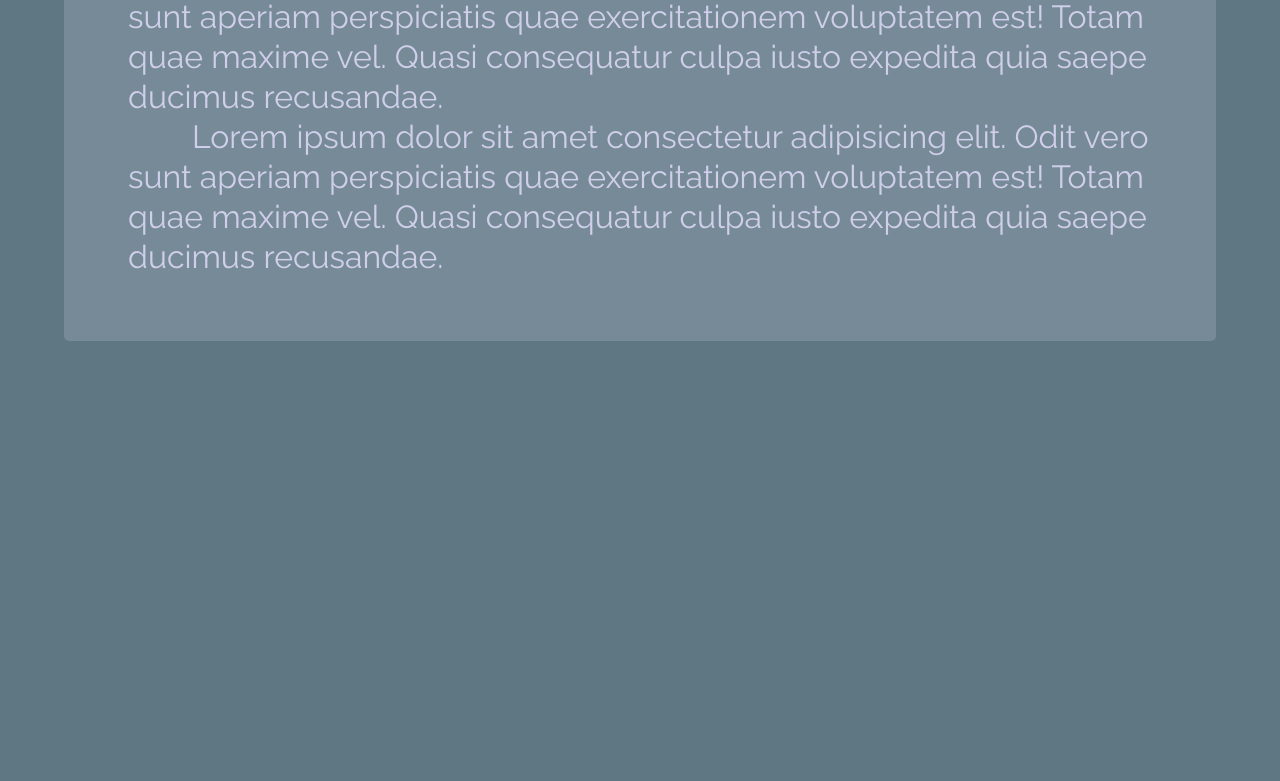
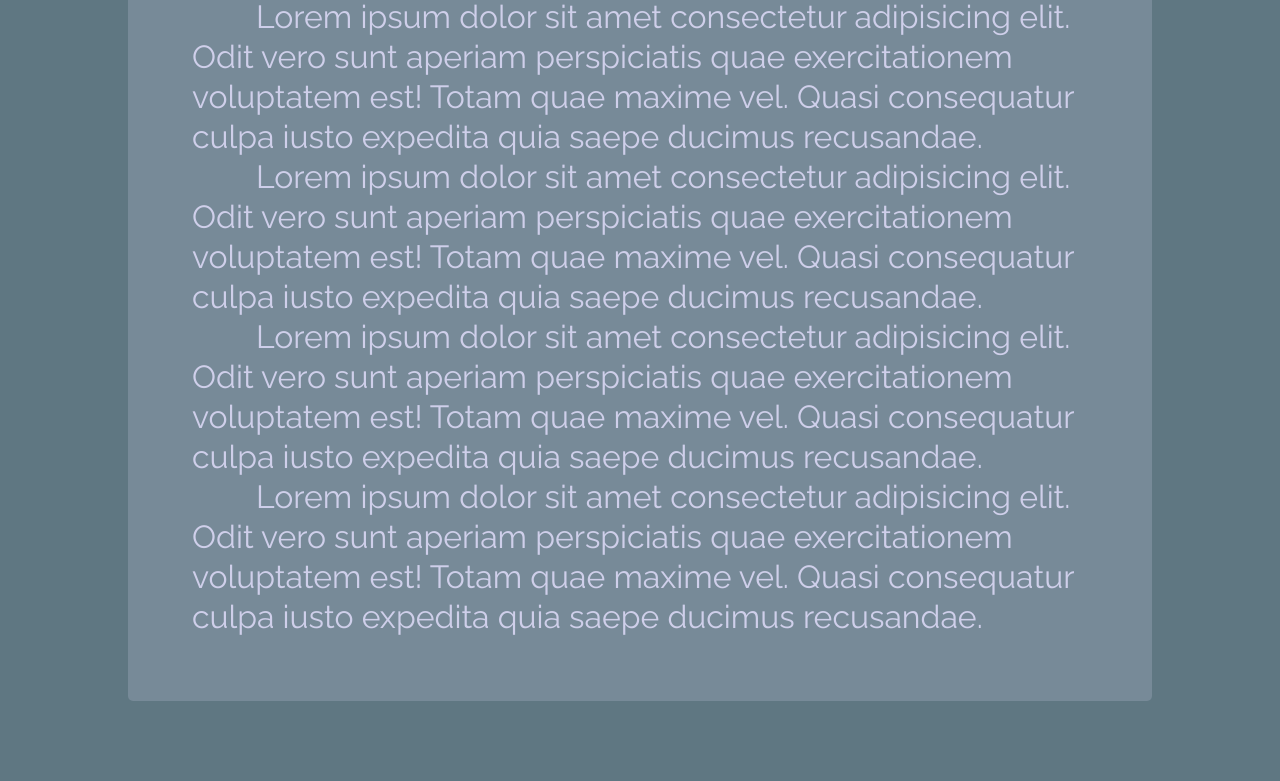
Before and after one commit to eduardoldviana/projetoptl, a plain HTML site: page devo1.html in a window 1280 px wide. Shown: the part 1043-1824 px from the top of the page. Before the commit the page ends 1384 px from the top, so only its background shows below. Drawn offline with Linux system fonts and the light colour scheme; a web font is replaced by a local one.

Commit message:
Alterações 1

```diff
--- a/devo1.html
+++ b/devo1.html
@@ -23,6 +23,8 @@
         <p class="devop">Lorem ipsum dolor sit amet consectetur adipisicing elit. Odit vero sunt aperiam perspiciatis quae exercitationem voluptatem est! Totam quae maxime vel. Quasi consequatur culpa iusto expedita quia saepe ducimus recusandae. Lorem ipsum dolor sit amet consectetur adipisicing elit. Repudiandae vel quis officiis voluptatem obcaecati, sunt est, aperiam soluta eius accusantium deleniti? Nam dolore dolorem sequi iusto tempora veniam. Et, consectetur.</p>
         <p>Lorem ipsum dolor sit amet consectetur adipisicing elit. Odit vero sunt aperiam perspiciatis quae exercitationem voluptatem est! Totam quae maxime vel. Quasi consequatur culpa iusto expedita quia saepe ducimus recusandae.</p>
         <p>Lorem ipsum dolor sit amet consectetur adipisicing elit. Odit vero sunt aperiam perspiciatis quae exercitationem voluptatem est! Totam quae maxime vel. Quasi consequatur culpa iusto expedita quia saepe ducimus recusandae.</p>
+        <p>Lorem ipsum dolor sit amet consectetur adipisicing elit. Odit vero sunt aperiam perspiciatis quae exercitationem voluptatem est! Totam quae maxime vel. Quasi consequatur culpa iusto expedita quia saepe ducimus recusandae.</p>
+        <p>Lorem ipsum dolor sit amet consectetur adipisicing elit. Odit vero sunt aperiam perspiciatis quae exercitationem voluptatem est! Totam quae maxime vel. Quasi consequatur culpa iusto expedita quia saepe ducimus recusandae.</p>
     </div>
 </body>
 </html>
--- a/styles.css
+++ b/styles.css
@@ -4,7 +4,7 @@
 body {
     background-color: #5F7782;
     font-family: Arial, sans-serif;
-    color: #CFCFEA;
+    color: #ded3cd;
     height: 100vh;
     display: flex;
     align-items: center;
@@ -17,6 +17,7 @@ h1 {
     font-style: normal;
     font-size: 8em;
     margin-bottom: 0;
+    color: #ded3cd;
 }
 h2 {
     font-family: "Raleway", sans-serif;
@@ -24,6 +25,7 @@ h2 {
     font-weight: 100;
     font-style: normal;
     font-size: 2em;
+    color: #ded3cd;
 }
 .devobdy {
     background-color: #5F7782;
@@ -42,10 +44,11 @@ h2 {
 .devodv {
     margin-left: auto;
     margin-right: auto;
-    width: 80vw;
+    width: 70vw;
     background-color: #778A98;
     border-radius: 5px;
     padding: 4em;
+    margin-bottom: 10vh;
 }
 .devonm {
     font-family: "Fleur De Leah", serif;
```
